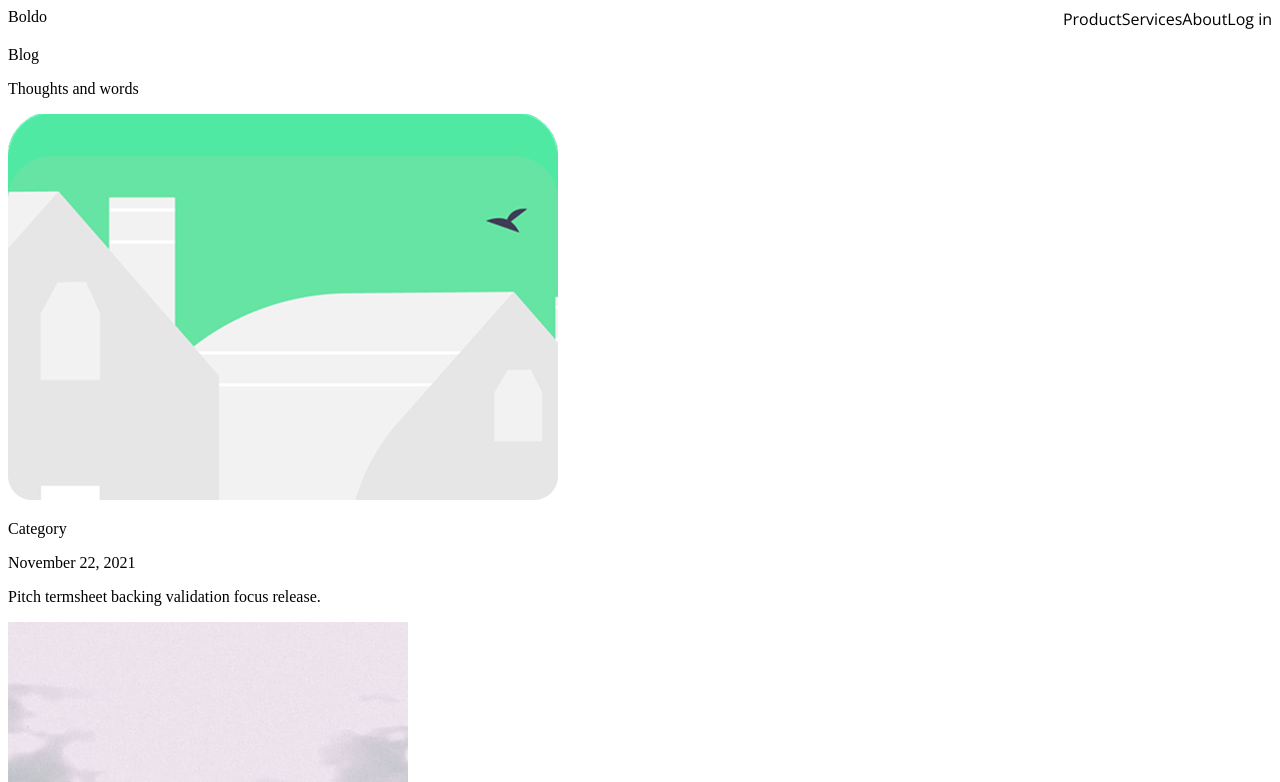
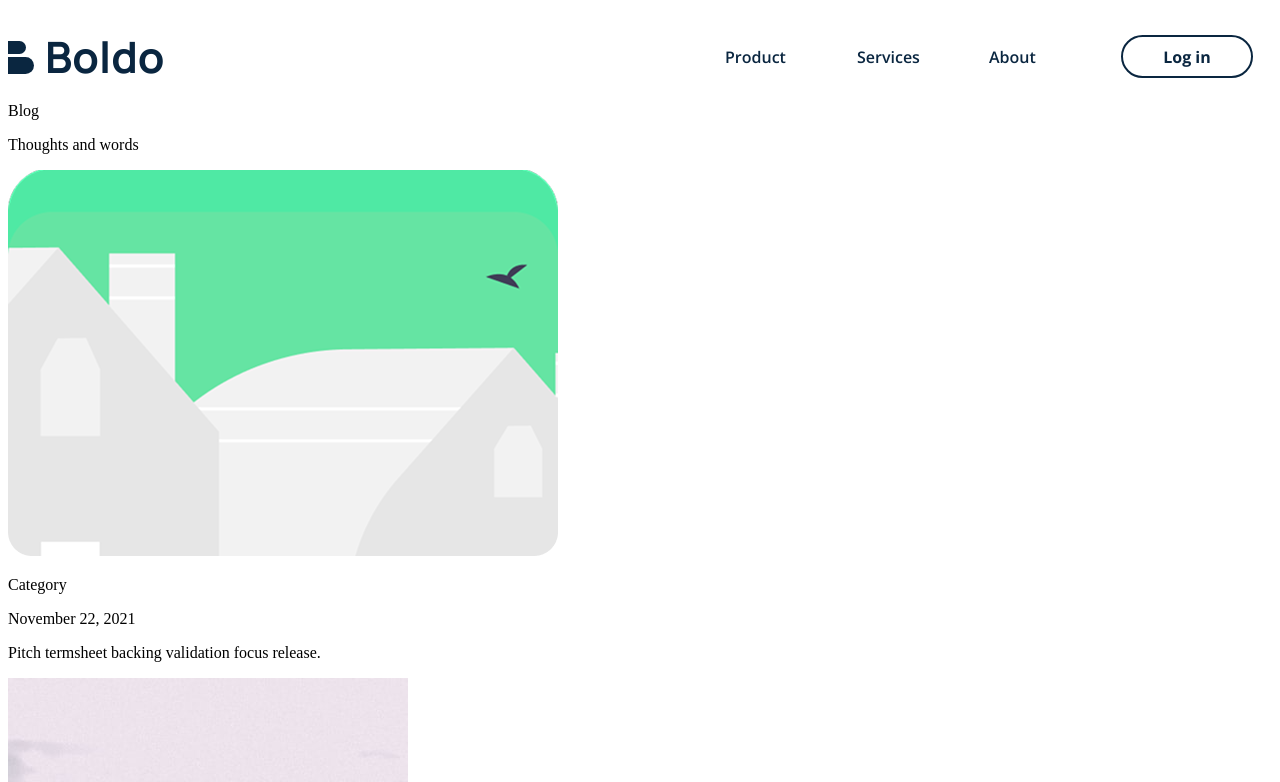
Before and after one commit to Aryna00415/Test_page, a plain HTML site: page index.html in a window 1280 px wide. Shown: the top 782 px of the page. Drawn offline with nearby package versions, Linux system fonts and the light colour scheme; files that its build step writes are made by us from their sources; a web font is replaced by a local one.

Commit message:
feat: add style for header

```diff
--- a/sass/_header.scss
+++ b/sass/_header.scss
@@ -1,9 +1,75 @@
-header{
-  display: flex;
-  justify-content: space-between;
+header,footer {
+    display: flex;
+    justify-content: space-between;
+    padding-top: 19px;
+
+
+    .logo {
+        display: flex;
+        align-items: center;
+
+        .name {
+            font-family: "Manrope";
+            font-weight: bold;
+            font-size: 43.25px;
+            color: #0A2640;
+            padding-left: 37px;
+
+        }
+
+    }
+
+    .logo::before,
+    .logo::after {
+        content: "";
+        position: absolute;
+        background-color: #0A2640;
+        width: 18.02px;
+        height: 13.26px;
+        margin-top: -18px;
+
+    }
+
+    .logo::before {
+        border-top-right-radius: 12.01px;
+        border-bottom-right-radius: 12.01px;
+    }
+
+    .logo::after {
+        height: 17.68px;
+        width: 25.91px;
+        border-top-right-radius: 12.01px;
+        border-bottom-right-radius: 12.01px;
+        margin-top: 18px;
+    }
+
+    .nav {
+        display: grid;
+        grid-template-columns: repeat(4, 1fr);
+        font-family: "Open Sans";
+        font-size: 16px;
+        font-weight: 600;
+        align-items: center;
+        padding-right: 19px;
+        color: #0A2640;
+        cursor: pointer;
+
+        .login {
+            display: flex;
+            font-weight: bold;
+            width: 128px;
+            height: 39px;
+            border-radius: 24px;
+            border: 2px solid #0A2640;
+            justify-content: space-evenly;
+            align-items: center;
+
+            &:hover {
+                background-color: #0A2640;
+                color: white;
+            }
+        }
+
+
+    }
 }
-.nav{
-    display: flex;
-    font-family: "Open Sans";
-    font-size: 16px;
-}
```
